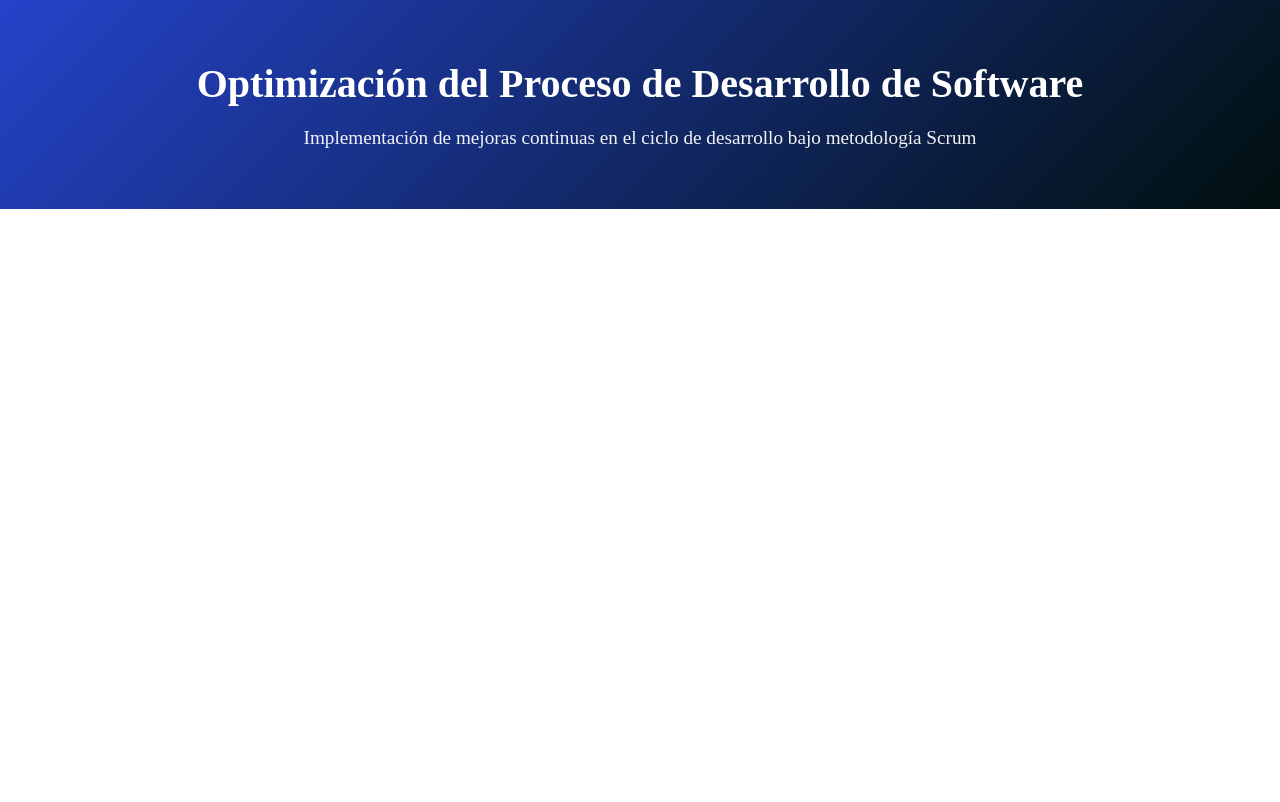
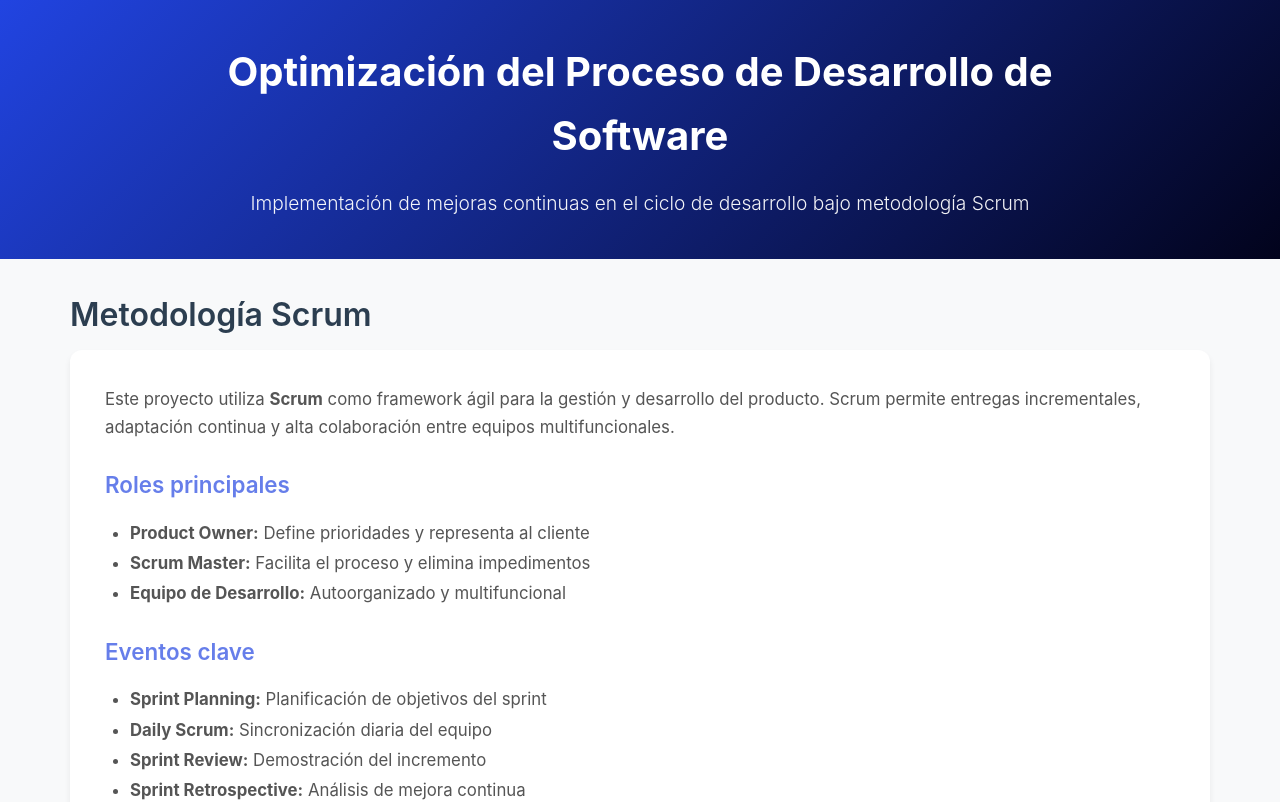
Before and after one commit to Rafael0896/ajustes-en-los-procesos-de-desarrollo, a React (Vite) app: page / in a window 1280 px wide. Shown: the top 802 px of the page. Built offline with nearby package versions, Linux system fonts and the light colour scheme.

Commit message:
feat: integrate ScrumMethodology component and update App.jsx and index.css

```diff
--- a/src/App.jsx
+++ b/src/App.jsx
@@ -1,5 +1,6 @@
 import React from "react";
 import Header from "./components/Header.jsx";
+import ScrumMethodology from "./components/ScrumMethodology.jsx";
 
 
 export default function App() {
@@ -7,6 +8,7 @@ export default function App() {
         <div>
             <Header />
             <main role={"main"}>
+                <ScrumMethodology />
 
             </main>
         </div>
--- /dev/null
+++ b/src/components/ScrumMethodology.jsx
@@ -0,0 +1,51 @@
+// Componente de Sección de Metodología Scrum
+import React from "react";
+
+const ScrumMethodology = () => (
+    <section className="section">
+        <div className="section-header">
+            <h2 className="section-title">Metodología Scrum</h2>
+        </div>
+        <div className="card">
+            <p className="text">
+                Este proyecto utiliza <strong>Scrum</strong> como framework ágil para la gestión y desarrollo del producto. Scrum permite entregas incrementales, adaptación continua y alta colaboración entre equipos multifuncionales.
+            </p>
+
+            <div className="subsection">
+                <h3 className="subsection-title">Roles principales</h3>
+                <ul className="list">
+                    <li><strong>Product Owner:</strong> Define prioridades y representa al cliente</li>
+                    <li><strong>Scrum Master:</strong> Facilita el proceso y elimina impedimentos</li>
+                    <li><strong>Equipo de Desarrollo:</strong> Autoorganizado y multifuncional</li>
+                </ul>
+            </div>
+
+            <div className="subsection">
+                <h3 className="subsection-title">Eventos clave</h3>
+                <ul className="list">
+                    <li><strong>Sprint Planning:</strong> Planificación de objetivos del sprint</li>
+                    <li><strong>Daily Scrum:</strong> Sincronización diaria del equipo</li>
+                    <li><strong>Sprint Review:</strong> Demostración del incremento</li>
+                    <li><strong>Sprint Retrospective:</strong> Análisis de mejora continua</li>
+                </ul>
+            </div>
+
+            <div className="subsection">
+                <h3 className="subsection-title">Artefactos</h3>
+                <ul className="list">
+                    <li><strong>Product Backlog:</strong> Lista priorizada de funcionalidades</li>
+                    <li><strong>Sprint Backlog:</strong> Trabajo comprometido para el sprint</li>
+                    <li><strong>Incremento:</strong> Producto potencialmente entregable</li>
+                </ul>
+            </div>
+
+            <div className="justification-box">
+                <h3 className="subsection-title">Justificación</h3>
+                <p className="text">
+                    Scrum es ideal para este proyecto porque permite iteraciones cortas, feedback temprano, adaptación rápida a cambios y transparencia en el progreso. La naturaleza incremental del framework facilita la identificación y corrección continua de problemas en el proceso de desarrollo.
+                </p>
+            </div>
+        </div>
+    </section>
+);
+export default ScrumMethodology;
--- a/src/index.css
+++ b/src/index.css
@@ -1,22 +1,40 @@
-/* Reset y estilos base */
+/* RESET */
 * {
     margin: 0;
     padding: 0;
     box-sizing: border-box;
 }
 
+/* VARIABLES */
 :root {
     --primary-color: #121511;
     --primary-dark: #141712;
     --secondary-color: #0056A4;
+
     --text-dark: #1a1a1a;
     --text-light: #555;
+
     --bg-light: #f8f9fa;
     --bg-white: #ffffff;
+
     --border-color: #dee2e6;
+
     --shadow: 0 2px 8px rgba(0,0,0,0.1);
     --shadow-hover: 0 4px 16px rgba(0,0,0,0.15);
+
     --max-width: 1200px;
+
+    /* Nuevas variables para colores repetidos */
+    --title-color: #2c3e50;
+    --accent-color: #667eea;
+}
+
+/* BASE */
+body {
+    font-family: -apple-system, BlinkMacSystemFont, "Segoe UI", Roboto, "Helvetica Neue", Arial, sans-serif;
+    line-height: 1.6;
+    color: var(--text-dark);
+    background-color: var(--bg-light);
 }
 
 .app {
@@ -25,18 +43,11 @@
     flex-direction: column;
 }
 
-.container {
-    font-family: -apple-system, BlinkMacSystemFont, "Segoe UI", Roboto, "Helvetica Neue", Arial, sans-serif;
-    color: #2c3e50;
-    line-height: 1.6;
-    background-color: #f8f9fa;
-}
-
-/* Header */
+/* HEADER */
 .header {
-    background: linear-gradient(135deg, #2543ca 0%, #01100e 100%);
+    background: linear-gradient(135deg, #2144e1 0%, #02031c 100%);
     color: white;
-    padding: 60px 20px;
+    padding: 40px 20px;
     text-align: center;
 }
 
@@ -47,13 +58,102 @@
 
 .header-title {
     font-size: 2.5em;
-    margin: 0 0 20px 0;
+    margin-bottom: 20px;
     font-weight: 700;
 }
 
 .header-subtitle {
     font-size: 1.2em;
-    margin: 0;
     opacity: 0.95;
     font-weight: 300;
 }
+
+
+
+/* RESPONSIVE HEADER */
+@media (max-width: 768px) {
+    .header-title {
+        font-size: 2em;
+    }
+
+    .header-subtitle {
+        font-size: 1.1em;
+    }
+}
+
+/* SECTIONS */
+.section {
+    max-width: var(--max-width);
+    margin: 0 auto 50px auto;
+    padding: 30px;
+    border-radius: 16px;
+}
+
+.section-header {
+    display: flex;
+    align-items: center;
+    gap: 15px;
+    margin-bottom: 10px;
+}
+
+.section-title {
+    font-size: 2em;
+    color: var(--title-color);
+    font-weight: 600;
+}
+
+/* CARDS */
+.card {
+    background-color: var(--bg-white);
+    padding: 35px;
+    border-radius: 12px;
+    box-shadow: 0 4px 6px rgba(0,0,0,0.07);
+}
+
+.text,
+.list {
+    font-size: 1.05em;
+    color: var(--text-light);
+    line-height: 1.7;
+}
+
+.text {
+    margin-bottom: 20px;
+}
+
+.list {
+    line-height: 1.8;
+    padding-left: 25px;
+}
+
+/* SUBSECCIONES */
+.subsection {
+    margin-top: 25px;
+}
+
+.subsection-title {
+    font-size: 1.4em;
+    font-weight: 600;
+    margin-bottom: 15px;
+    color: var(--accent-color);
+}
+
+/* JUSTIFICATION BOX */
+.justification {
+    margin-top: 30px;
+    padding: 20px;
+    background-color: var(--bg-light);
+    border-radius: 8px;
+    border-left: 4px solid var(--accent-color);
+}
+
+/* RESPONSIVE ELEMENTS */
+@media (max-width: 768px) {
+    .section-title {
+        font-size: 1.6em;
+    }
+
+    .card {
+        padding: 20px;
+    }
+}
```
